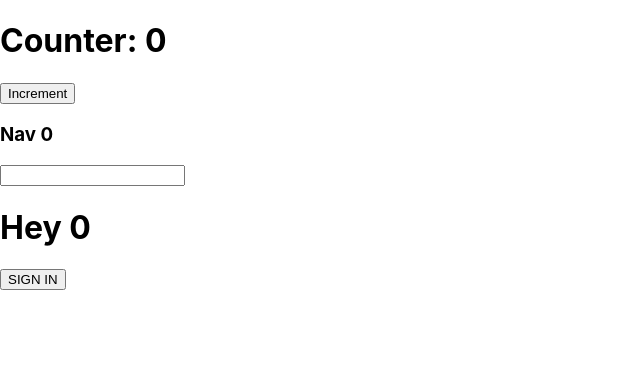
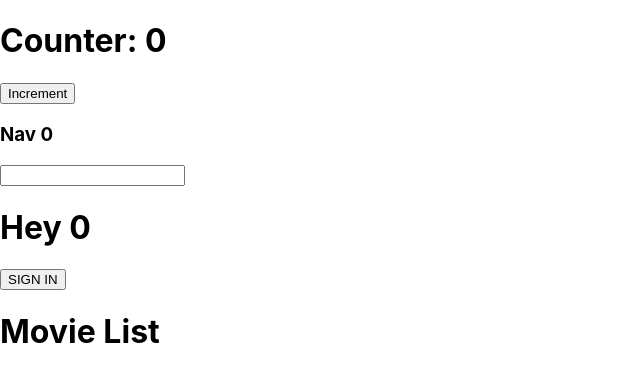
Before and after one commit to salmanahmedx/redux-basics, a React (Create React App) app: page / in a window 1280 px wide. Both pictures are taken after a click on the button "SIGN IN". Shown: the top 382 px of the page, without its empty margins (0-640 px from the left). Built offline with nearby package versions, Linux system fonts and the light colour scheme.

Commit message:
Conditional rendering based on state

```diff
--- a/src/search.js
+++ b/src/search.js
@@ -4,12 +4,14 @@ import { useSelector, useDispatch } from "react-redux";
 
 const Search = () => {
     const counter = useSelector((state) => state.counter);
+    const signedIn = useSelector((state) => state.isLogged)
     const dispatch = useDispatch();
     return (
         <div>
             <input type="text" />
             <h1>Hey {counter}</h1>
             <button onClick={() => dispatch({ type: "SIGN_IN" })}>SIGN IN</button>
+            {signedIn && <h1>Movie List</h1>}
         </div>
     );
 };
```
